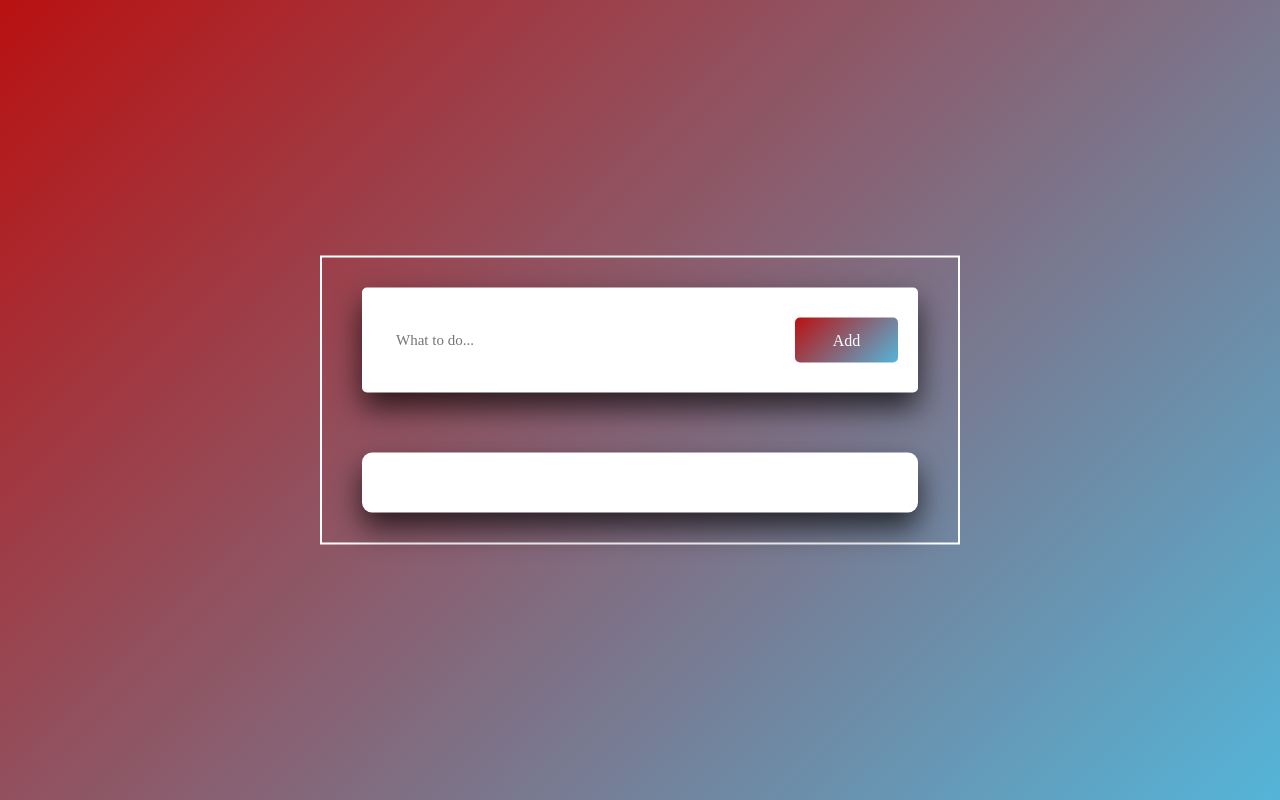
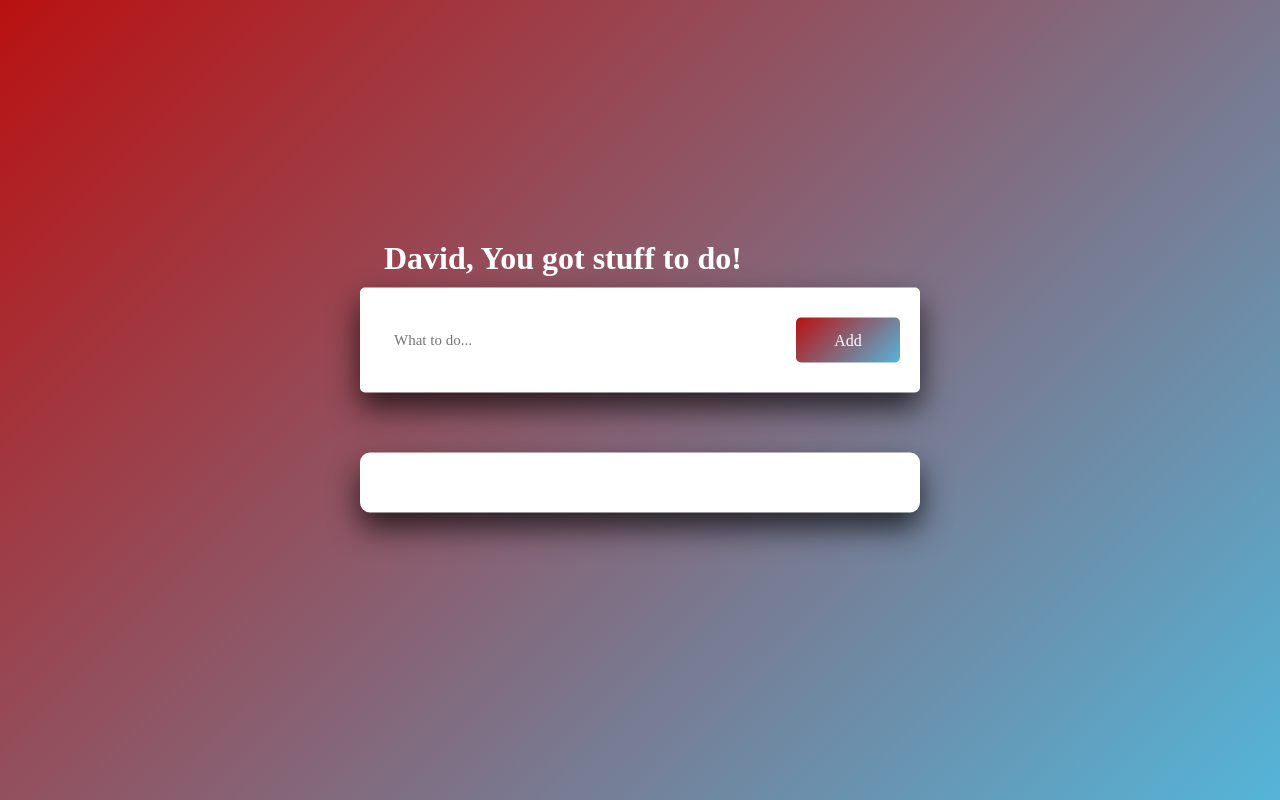
Before and after one commit to Davidlago104/to-do-list, a plain HTML site: page index.html in a window 1280 px wide. Drawn offline with Linux system fonts and the light colour scheme.

Commit message:
added a title and cleared the input when something is added to the list

```diff
--- a/index.html
+++ b/index.html
@@ -8,6 +8,7 @@
         <link rel="stylesheet" href="style.css">
     </head>
     <body>
+        <h1>David, You got stuff to do!</h1>
         <div class="container">
             <div id="newtask">
                 <input type="text" placeholder="What to do...">
--- a/index.js
+++ b/index.js
@@ -28,5 +28,7 @@ document.querySelector("#push").onclick = function (){
                 this.classList.toggle('completed')
             }
         }
+
+        document.querySelector("#newtask input").value = "";
     }
 }
--- a/style.css
+++ b/style.css
@@ -2,6 +2,13 @@
     padding: 0;
     margin: 0;
     box-sizing: border-box;
+}
+
+h1 {
+    position: absolute;
+    top: 30%;
+    left: 30%;
+    color: #ffff
 }
 
 body{
@@ -14,7 +21,6 @@ body{
 }
 
 .container {
-    border: 2px solid white;
     width: 50%;
     min-width: 500px;
     position: absolute;
```
